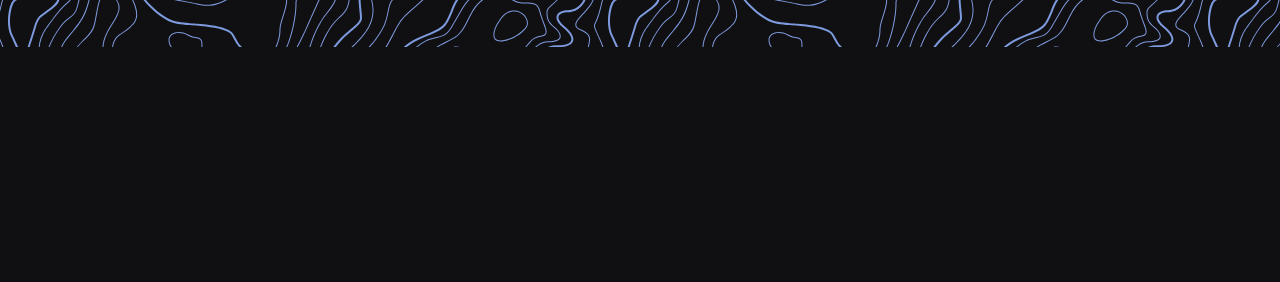
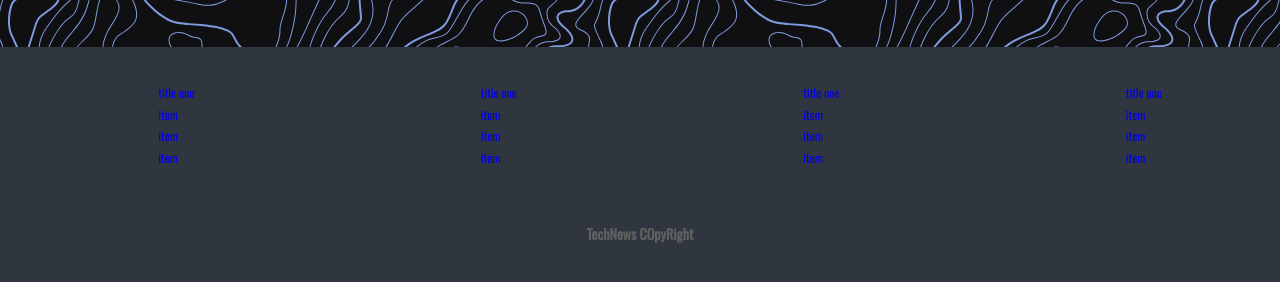
Before and after one commit to luisangeluis/PaginaFazt, a plain HTML site: page index.html in a window 1280 px wide. Shown: the part 2255-2537 px from the top of the page. Before the commit the page ends 2302 px from the top, so only its background shows below. Drawn offline with nearby package versions, Linux system fonts and the light colour scheme.

```diff
--- a/index.html
+++ b/index.html
@@ -164,7 +164,71 @@
 			</div>
 		</section>
 	</div>
-
+	<!--FOOTER LINKS-->
+	<div class="footer-links">
+		<div class="footer-container">
+			<ul>
+				<li>
+					<a href="#">title one</a>
+				</li>
+				<li>
+					<a href="#">item</a>
+				</li>
+				<li>
+					<a href="#">item</a>
+				</li>
+				<li>
+					<a href="#">item</a>
+				</li>
+			</ul>
+			<ul>
+				<li>
+					<a href="#">title one</a>
+				</li>
+				<li>
+					<a href="#">item</a>
+				</li>
+				<li>
+					<a href="#">item</a>
+				</li>
+				<li>
+					<a href="#">item</a>
+				</li>
+			</ul>
+			<ul>
+				<li>
+					<a href="#">title one</a>
+				</li>
+				<li>
+					<a href="#">item</a>
+				</li>
+				<li>
+					<a href="#">item</a>
+				</li>
+				<li>
+					<a href="#">item</a>
+				</li>
+			</ul>
+			<ul>
+				<li>
+					<a href="#">title one</a>
+				</li>
+				<li>
+					<a href="#">item</a>
+				</li>
+				<li>
+					<a href="#">item</a>
+				</li>
+				<li>
+					<a href="#">item</a>
+				</li>
+			</ul>
+		</div>
+	</div>
+	<!--FOOTER-->
+	<div class="footer">
+		<h3>TechNews COpyRight</h3>
+	</div>
 </body>
 
 </html>
```
Also changed, not shown: styles/myStyles.css.
